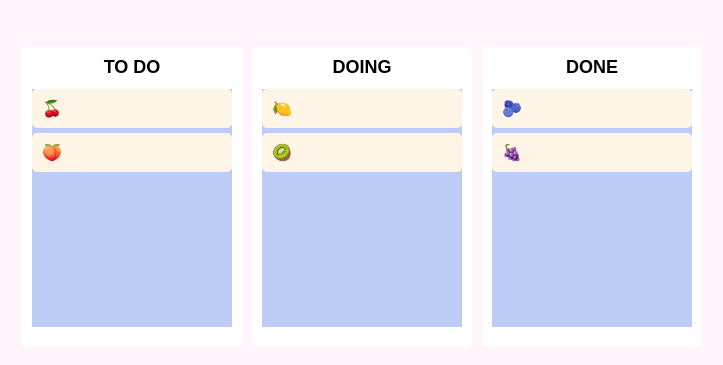
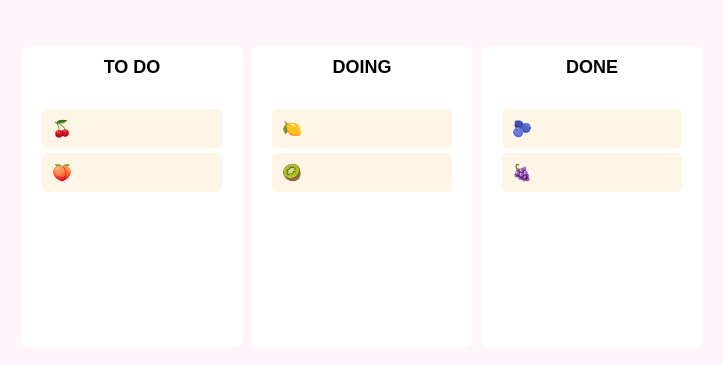
Before and after one commit to yoohaaeun/Yoorello, a React (Create React App) app: page / in a window 1280 px wide. Shown: the part 203-568 px from the top of the page, without its empty margins (278-1001 px from the left). Built offline with nearby package versions, Linux system fonts and the light colour scheme.

Commit message:
카드 이동 시 백그라운드 컬러 변경 기능 추가

```diff
--- a/src/Components/Board.tsx
+++ b/src/Components/Board.tsx
@@ -7,11 +7,10 @@ const Wrapper = styled.div`
   display: flex;
   flex-direction: column;
   width: 300px;
-  min-height: 300px;
-  padding: 20px 10px;
   padding-top: 10px;
   background-color: ${(props) => props.theme.boardColor};
   border-radius: 5px;
+  min-height: 300px;
 `;
 
 const Title = styled.h2`
@@ -28,13 +27,15 @@ interface IAreaProps {
 
 const Area = styled.div<IAreaProps>`
   flex-grow: 1;
+  padding: 20px 20px 0px 20px;
   background-color: ${(props) =>
     props.$isDraggingOver
       ? '#E8F1D9'
       : props.$isDraggingFromThis
       ? '#f1d9ea'
-      : '#bdccf6'};
+      : ''};
   transition: background-color 0.3s ease-in-out;
+  border-radius: 0 0 5px 5px;
 `;
 
 interface IBoardProps {
--- a/src/Components/DragabbleCard.tsx
+++ b/src/Components/DragabbleCard.tsx
@@ -2,11 +2,14 @@ import React from 'react';
 import { Draggable } from 'react-beautiful-dnd';
 import styled from 'styled-components';
 
-const Card = styled.div`
+const Card = styled.div<{ $isDragging: boolean }>`
   border-radius: 5px;
   margin-bottom: 5px;
   padding: 10px 10px;
-  background-color: ${(props) => props.theme.cardColor};
+  background-color: ${(props) =>
+    props.$isDragging ? '#e3e3e3' : props.theme.cardColor};
+  box-shadow: ${(props) =>
+    props.$isDragging ? '0px 5px 25px #b0b0b0' : 'none'};
 `;
 
 interface IDragabbleCardProps {
@@ -17,8 +20,9 @@ interface IDragabbleCardProps {
 function DragabbleCard({ index, toDo }: IDragabbleCardProps) {
   return (
     <Draggable draggableId={toDo} index={index}>
-      {(provided) => (
+      {(provided, snapshot) => (
         <Card
+          $isDragging={snapshot.isDragging}
           ref={provided.innerRef}
           {...provided.draggableProps}
           {...provided.dragHandleProps}
```
